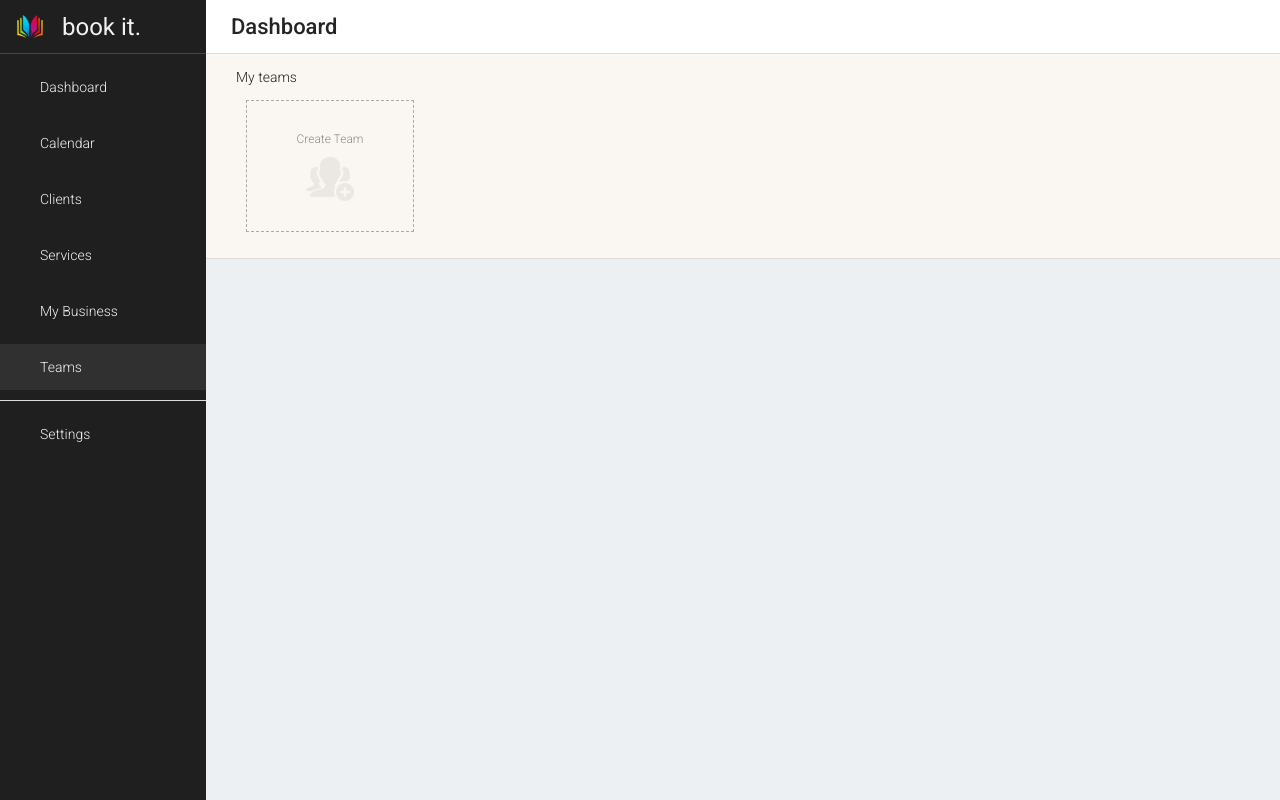
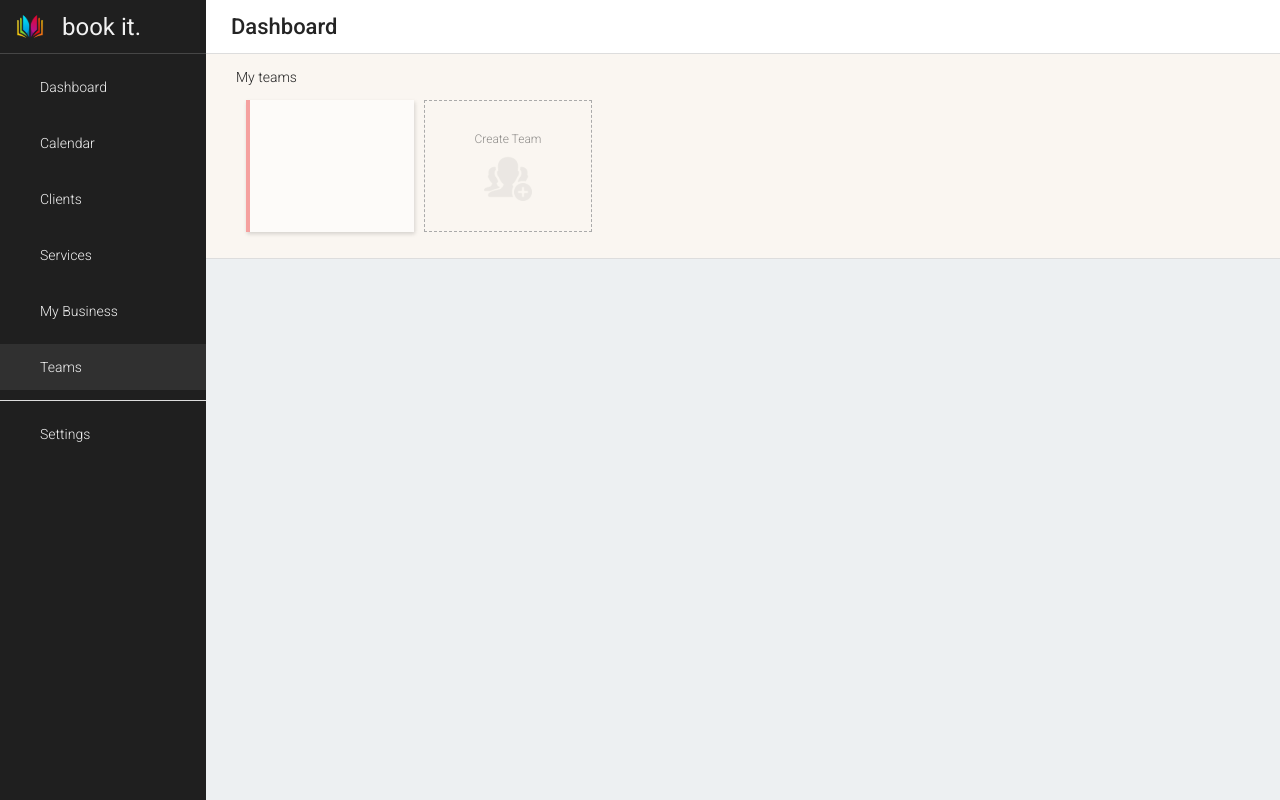
Before and after one commit to ryanhartwig/bookeasy, a Next.js app in the folder next/: page /teams in a window 1280 px wide. Built offline with nearby package versions, Linux system fonts and the light colour scheme.

Commit message:
Add selected state and styling for teams

```diff
--- a/next/src/app/teams/teams.module.scss
+++ b/next/src/app/teams/teams.module.scss
@@ -28,6 +28,27 @@
   }
 }
 
+// Regular team
+.team {
+  border-left: 4px solid #F36A6A;
+  width: 168px;
+  height: 132px;
+
+  opacity: 0.6;
+
+  transition: opacity 200ms;
+  cursor: pointer;
+
+  &:hover {
+    opacity: 1;
+  }
+
+  &.selected {
+    opacity: 1;
+  }
+}
+
+// Create team
 .create_team_icon {
   opacity: 0.5;
   transition: opacity 200ms;
--- a/next/src/app/teams/teams.tsx
+++ b/next/src/app/teams/teams.tsx
@@ -4,14 +4,30 @@ import Image from 'next/image';
 import styles from './teams.module.scss';
 
 import addTeam from '../../../public/assets/team_add.svg'
+import { useMemo, useState } from 'react';
+import { sample_businesses } from '@/utility/sample_data/sample_businesses';
+import { sample_user } from '@/utility/sample_data/sample_user';
+import { Card } from '@/components/UI/Card/Card';
+import clsx from 'clsx';
+
+
 
 export const Teams = () => {
 
+  const teams = useMemo(() => sample_businesses.filter(b => b.id !== sample_user.own_business_id), []);
+  const [selected, setSelected] = useState<string>('');
 
   return (
     <div className={styles.user_teams}>
       {/* Teams user belongs to */}
+      {teams.map(t => (
+        <Card key={t.id}
+          className={clsx(styles.team, {[styles.selected]: selected === t.id})}
+          onClick={() => setSelected(t.id)}
+        >
 
+        </Card>
+      ))}
 
       {/* Create team */}
       <div className={styles.create_team}>
```
Also changed, not shown: next/public/assets/team_default.svg (added).
